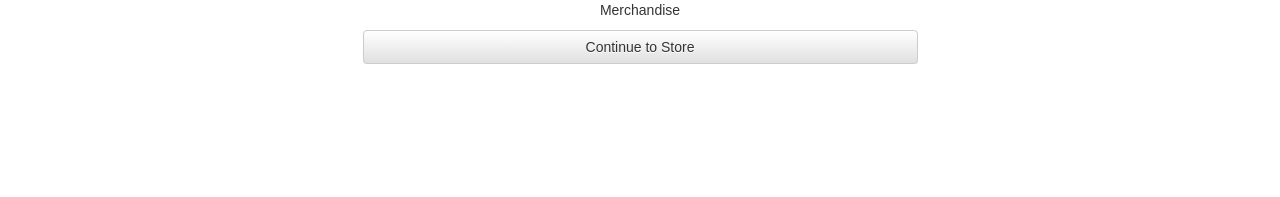
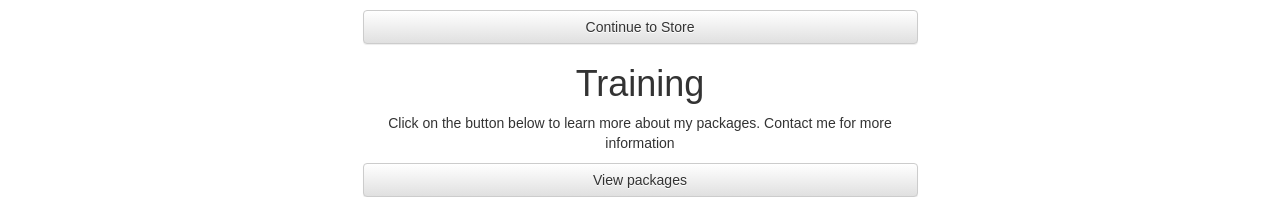
Before and after one commit to akashraic/Personal-Trainer-Website, a React (Create React App) app: page / in a window 1280 px wide. Shown: the part 1792-1989 px from the top of the page. Before the commit the page ends 1856 px from the top, so only its background shows below. Built offline with nearby package versions, Linux system fonts and the light colour scheme.

Commit message:
Created Structure for Training.jsx

```diff
--- a/src/Components/Merchandise.css
+++ b/src/Components/Merchandise.css
@@ -0,0 +1,3 @@
+.Video-description{
+    text-align: center;
+}
--- a/src/Components/Merchandise.jsx
+++ b/src/Components/Merchandise.jsx
@@ -10,11 +10,11 @@ class Merchandise extends Component {
                 <h1>Merchandise</h1>
                 <Grid>
                     <Row className="Description-wrapper">
-                        <Col md={4} />
-                        <Col className="Description" md={4}>
-                            <p>Click on the button below to view some of my Merchandise</p>
+                        <Col md={3} />
+                        <Col className="Description" md={6}>
+                            <p className="Video-description">Click on the button below to view some of my Merchandise</p>
                         </Col>
-                        <Col md={4} />
+                        <Col md={3} />
                     </Row>
                     <Row className="Button-wrapper-wrap">
                         <Col md={3}/>
--- a/src/Components/Training.css
+++ b/src/Components/Training.css
@@ -0,0 +1,3 @@
+.Training-description{
+    text-align: center;
+}
--- a/src/Components/Training.jsx
+++ b/src/Components/Training.jsx
@@ -1,11 +1,40 @@
 import React, { Component } from 'react';
+import { Link } from 'react-router-dom';
+import  {Grid, Row, Col, Button} from 'react-bootstrap';
 import './Training.css';
 
 class Training extends Component {
+    constructor(props, context) {
+        super(props, context);
+
+        this.state = {
+            open: false
+        };
+    }
     render() {
         return (
+
             <div className="Training">
-
+                <h1>Training</h1>
+                <Grid>
+                    <Row className="Description-wrapper">
+                        <Col md={3} />
+                        <Col className="Description" md={6}>
+                            <p className="Training-description">Click on the button below to
+                                learn more about my packages. Contact me for more information</p>
+                        </Col>
+                        <Col md={3} />
+                    </Row>
+                    <Row className="Button-wrapper-wrap">
+                        <Col md={3}/>
+                        <Col md={6} className="Button-wrapper">
+                            <Button block>
+                                View packages
+                            </Button>
+                        </Col>
+                        <Col md={3}/>
+                    </Row>
+                </Grid>
             </div>
         );
     }
```
